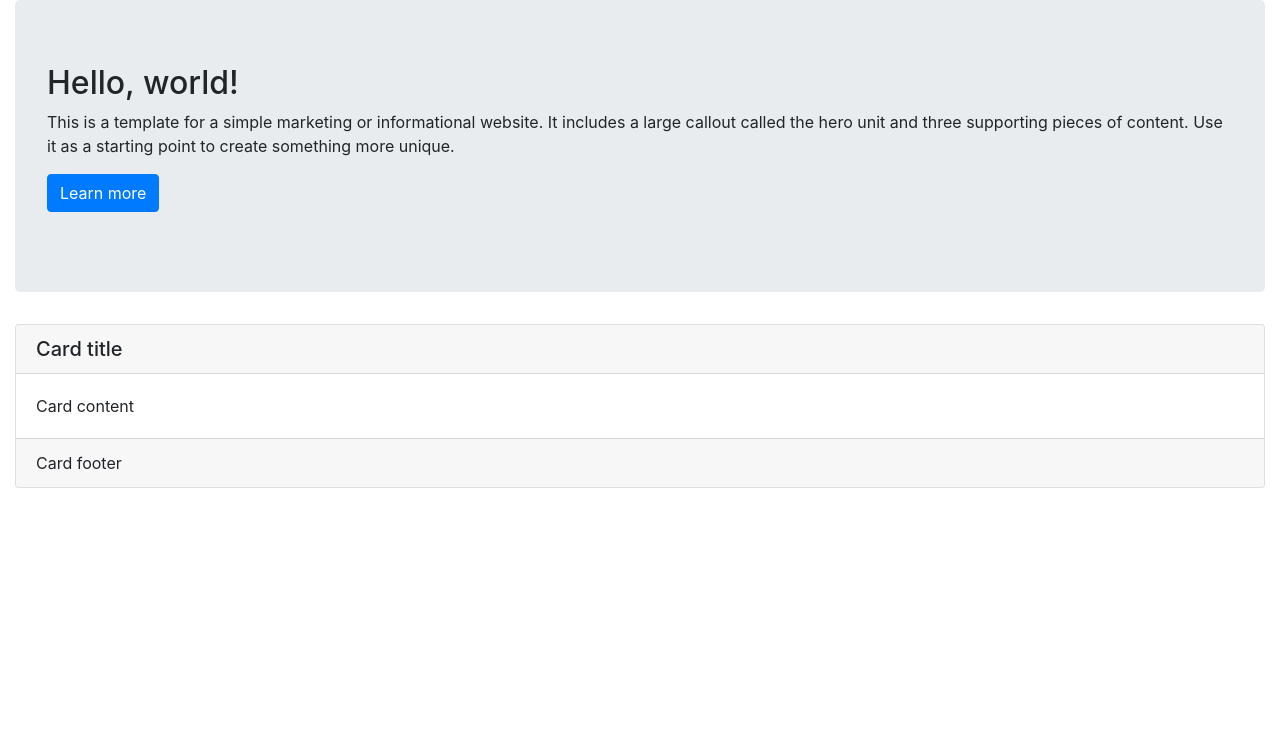
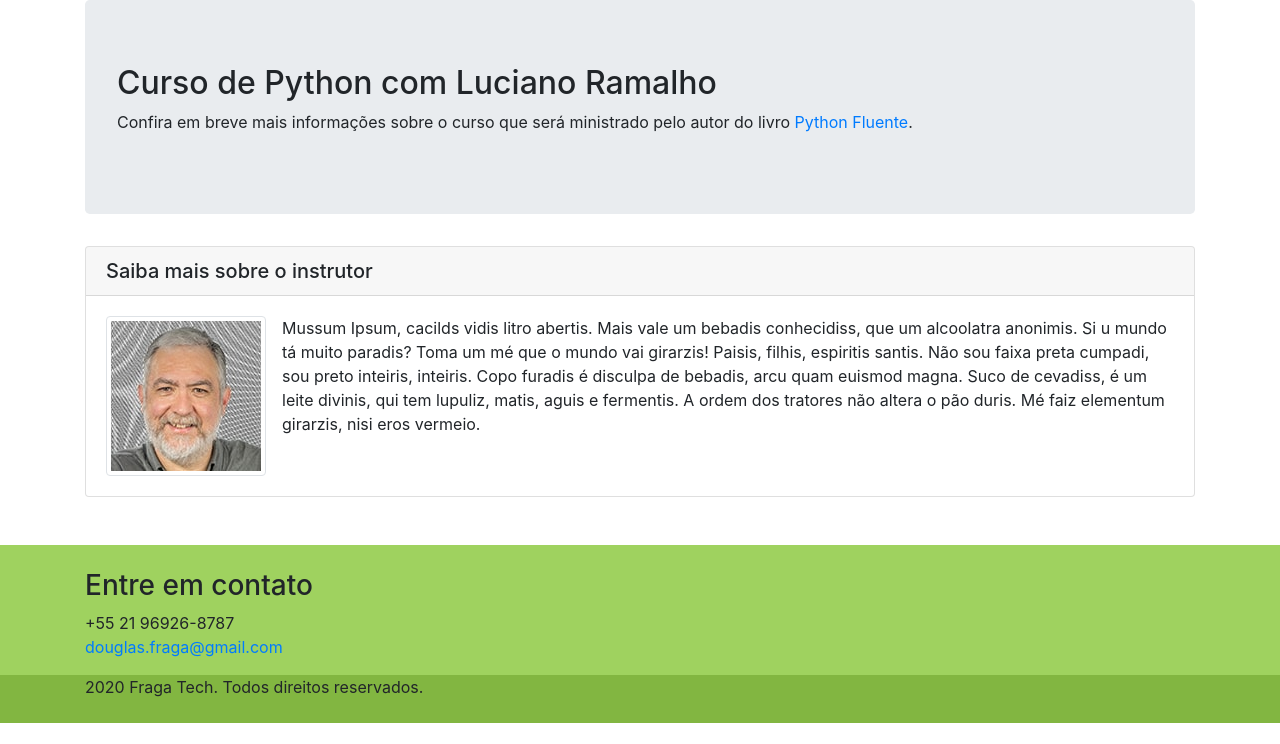
Before and after one commit to dougfraga/django-course, a Django app: template pypro/base/templates/base/home.html in a window 1280 px wide. Shown: the part 56-800 px from the top of the page. Run offline with Django 3.2, Linux system fonts and the light colour scheme; the template is opened without the code that fills it, so the values that code supplies are empty; some libraries are stand-ins or nearby versions.

Commit message:
Landing page v0.

```diff
--- a/pypro/base/static/css/style.css
+++ b/pypro/base/static/css/style.css
@@ -1 +1,7 @@
-# Empty CSS file for your own CSS
+.main-footer {
+    background-color: #9fd25f;
+}
+
+.rights {
+    background-color: #82b641;
+}
--- a/pypro/base/templates/base/home.html
+++ b/pypro/base/templates/base/home.html
@@ -10,7 +10,7 @@
 
     <meta name="description" content="Python Pro webpage">
     <meta name="author" content="Doug Fraga">
-
+	<link rel="icon" type="image/png" href="{% static 'img/favicon.png' %}">
     <link href="{% static 'css/bootstrap.min.css' %}" rel="stylesheet">
     <link href="{% static 'css/style.css' %}" rel="stylesheet">
 	<script src="{% static 'js/jquery.min.js' %}"></script>
@@ -33,40 +33,66 @@
   </div>
 </nav>
 
-    <div class="container-fluid">
+  <div class="container">
 	<div class="row">
 		<div class="col-md-12">
 			<div class="jumbotron">
 				<h2>
-					Hello, world!
+					Curso de Python com Luciano Ramalho
 				</h2>
 				<p>
-					This is a template for a simple marketing or informational website. It includes a large callout called the hero unit and three supporting pieces of content. Use it as a starting point to create something more unique.
-				</p>
-				<p>
-					<a class="btn btn-primary btn-large" href="#">Learn more</a>
+					Confira em breve mais informações sobre o curso que será ministrado pelo autor do livro
+					<a href="https://novatec.com.br/livros/pythonfluente/" target="_blank">Python Fluente</a>.
 				</p>
 			</div>
 			<div class="row">
 				<div class="col-md-12">
 					<div class="card">
 						<h5 class="card-header">
-							Card title
+							Saiba mais sobre o instrutor
 						</h5>
 						<div class="card-body">
 							<p class="card-text">
-								Card content
+								<img src="{% static 'img/lucianoramalho.png' %}" alt="Foto de Luciano Ramalho"
+									 class="img-thumbnail float-left mr-3">
+								Mussum Ipsum, cacilds vidis litro abertis. Mais vale um bebadis conhecidiss, que um
+								alcoolatra anonimis. Si u mundo tá muito paradis? Toma um mé que o mundo vai girarzis!
+								Paisis, filhis, espiritis santis. Não sou faixa preta cumpadi, sou preto inteiris,
+								inteiris. Copo furadis é disculpa de bebadis, arcu quam euismod magna. Suco de cevadiss,
+								é um leite divinis, qui tem lupuliz, matis, aguis e fermentis. A ordem dos tratores não
+								altera o pão duris. Mé faiz elementum girarzis, nisi eros vermeio.
 							</p>
-						</div>
-						<div class="card-footer">
-							Card footer
 						</div>
 					</div>
 				</div>
 			</div>
 		</div>
 	</div>
-</div>
+  </div>
+
+  <footer class="main-footer mt-5 pt-4">
+	  <div class="container">
+		  <div class="row">
+			  <div class="col">
+				<h3>Entre em contato</h3>
+				  <address>
+					  +55 21 96926-8787
+					  <br/>
+					  <a href="mailto:douglas.fraga@gmail.com">douglas.fraga@gmail.com</a>
+				  </address>
+			  </div>
+		  </div>
+	  </div>
+	  <div class="rights pb-4">
+		  <div class="container">
+			  <div class="row">
+				  <div class="col">
+					{% now 'Y' %} Fraga Tech. Todos direitos reservados.
+				  </div>
+			  </div>
+		  </div>
+	  </div>
+  </footer>
 
   </body>
 </html>
--- a/pypro/base/urls.py
+++ b/pypro/base/urls.py
@@ -4,5 +4,5 @@ from pypro.base.views import home
 
 app_name = 'base'
 urlpatterns = [
-    path('home', home, name='home'),
+    path('', home, name='home'),
 ]
```
Also changed, not shown: pypro/base/static/img/favicon.png (added), pypro/base/static/img/lucianoramalho.png (added).
